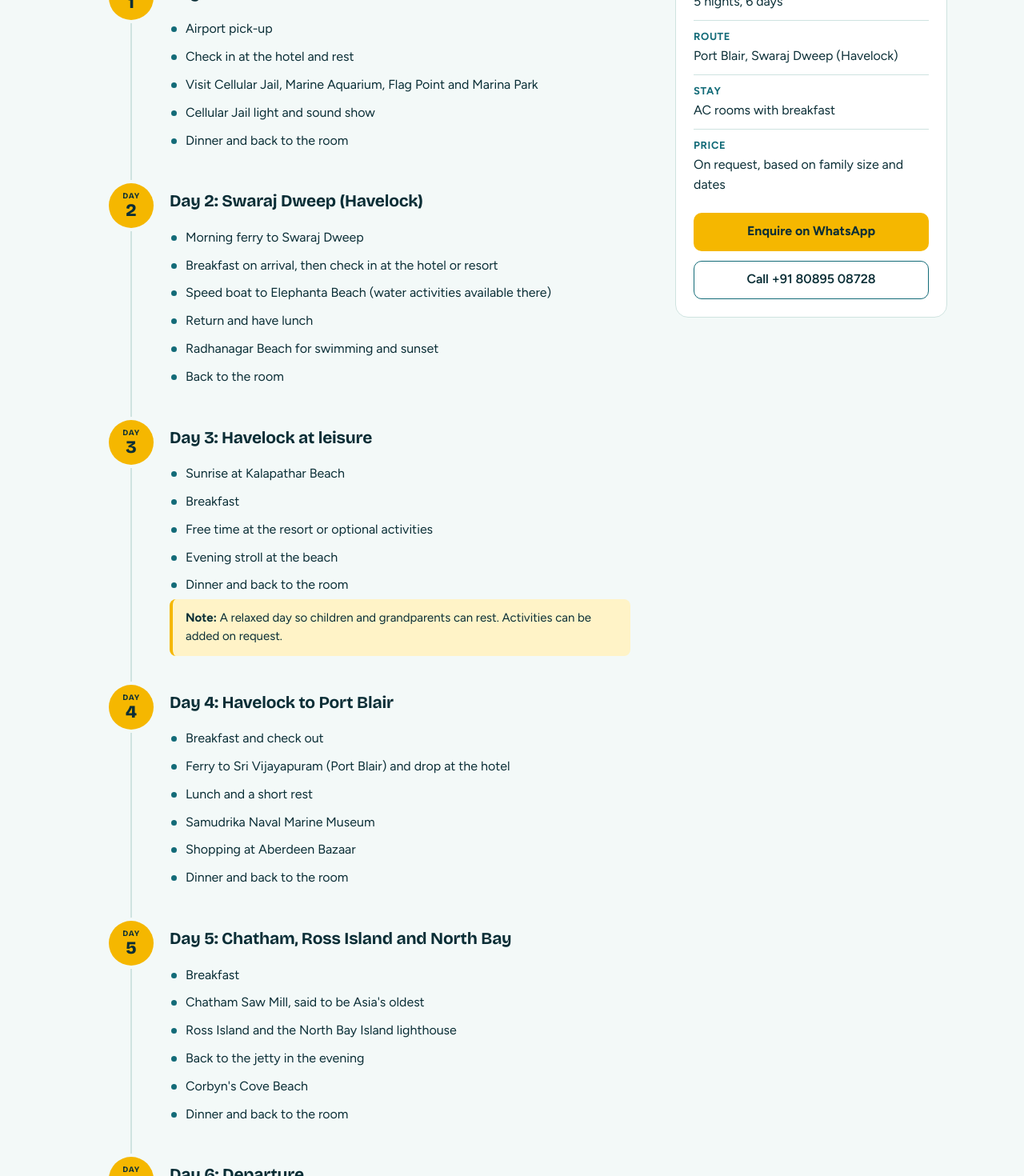
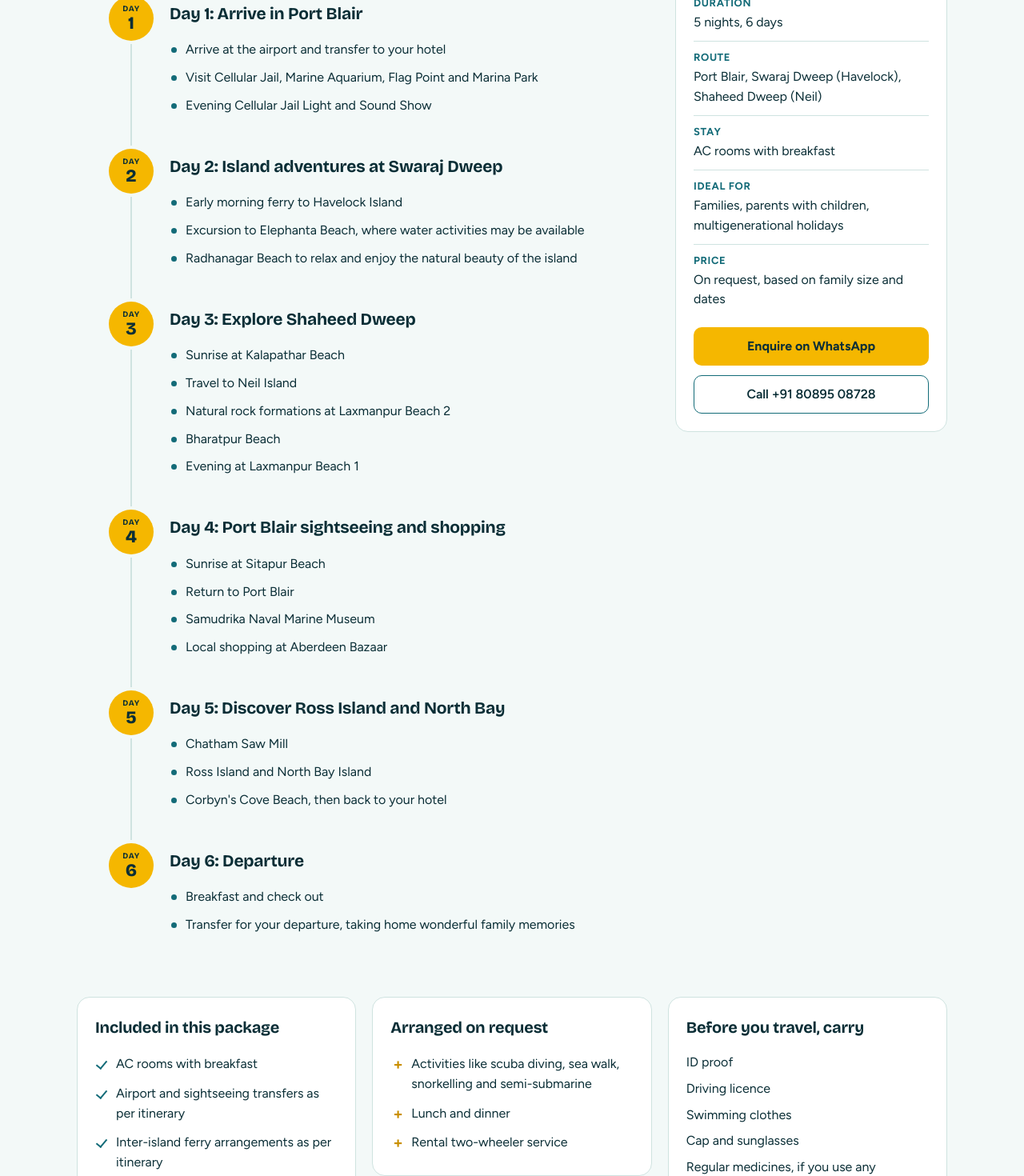
Before and after one commit to shanoopthikkodi19/yellowfintours, a Next.js app: page /family-tour-package-a in a window 1280 px wide. Shown: the part 700-2170 px from the top of the page at 80% size. Built offline with nearby package versions, Linux system fonts and the light colour scheme.

Commit message:
family package changed

```diff
--- a/app/family-tour-package-a/page.tsx
+++ b/app/family-tour-package-a/page.tsx
@@ -4,92 +4,80 @@ import { SiteHeader, SiteFooter } from "../components/SiteChrome";
 import { BRAND, tel } from "../site-data";
 
 export const metadata: Metadata = {
-  title: "Family Tour Package A: Andaman 5 Nights 6 Days | Yellow Fin Tours & Travels",
+  title: "Andaman Family Tour Package: 5 Nights 6 Days | Yellow Fin Tours & Travels",
   description:
-    "Six-day Andaman family tour covering Port Blair and Swaraj Dweep (Havelock), with AC stay, breakfast, ferry tickets and Cellular Jail entry.",
+    "Five-night Andaman family tour covering Port Blair, Swaraj Dweep (Havelock) and Shaheed Dweep (Neil), with AC rooms, breakfast, airport and sightseeing transfers and inter-island ferries.",
 };
 
 /* ---------- EDIT CONTENT HERE ---------- */
 const TRIP = {
-  title: "Family Tour Package A",
+  title: "Andaman Family Tour Package",
   length: "5 nights, 6 days",
-  route: "Port Blair, Swaraj Dweep (Havelock)",
+  route: "Port Blair, Swaraj Dweep (Havelock), Shaheed Dweep (Neil)",
 };
 
 type Day = { day: number; title: string; stops: string[]; note?: string };
 
-// Sample itinerary: replace with your real Family Package A plan.
 const DAYS: Day[] = [
   {
     day: 1,
     title: "Arrive in Port Blair",
     stops: [
-      "Airport pick-up",
-      "Check in at the hotel and rest",
+      "Arrive at the airport and transfer to your hotel",
       "Visit Cellular Jail, Marine Aquarium, Flag Point and Marina Park",
-      "Cellular Jail light and sound show",
-      "Dinner and back to the room",
+      "Evening Cellular Jail Light and Sound Show",
     ],
   },
   {
     day: 2,
-    title: "Swaraj Dweep (Havelock)",
+    title: "Island adventures at Swaraj Dweep",
     stops: [
-      "Morning ferry to Swaraj Dweep",
-      "Breakfast on arrival, then check in at the hotel or resort",
-      "Speed boat to Elephanta Beach (water activities available there)",
-      "Return and have lunch",
-      "Radhanagar Beach for swimming and sunset",
-      "Back to the room",
+      "Early morning ferry to Havelock Island",
+      "Excursion to Elephanta Beach, where water activities may be available",
+      "Radhanagar Beach to relax and enjoy the natural beauty of the island",
     ],
   },
   {
     day: 3,
-    title: "Havelock at leisure",
+    title: "Explore Shaheed Dweep",
     stops: [
       "Sunrise at Kalapathar Beach",
-      "Breakfast",
-      "Free time at the resort or optional activities",
-      "Evening stroll at the beach",
-      "Dinner and back to the room",
+      "Travel to Neil Island",
+      "Natural rock formations at Laxmanpur Beach 2",
+      "Bharatpur Beach",
+      "Evening at Laxmanpur Beach 1",
     ],
-    note: "A relaxed day so children and grandparents can rest. Activities can be added on request.",
   },
   {
     day: 4,
-    title: "Havelock to Port Blair",
+    title: "Port Blair sightseeing and shopping",
     stops: [
-      "Breakfast and check out",
-      "Ferry to Sri Vijayapuram (Port Blair) and drop at the hotel",
-      "Lunch and a short rest",
+      "Sunrise at Sitapur Beach",
+      "Return to Port Blair",
       "Samudrika Naval Marine Museum",
-      "Shopping at Aberdeen Bazaar",
-      "Dinner and back to the room",
+      "Local shopping at Aberdeen Bazaar",
     ],
   },
   {
     day: 5,
-    title: "Chatham, Ross Island and North Bay",
+    title: "Discover Ross Island and North Bay",
     stops: [
-      "Breakfast",
-      "Chatham Saw Mill, said to be Asia's oldest",
-      "Ross Island and the North Bay Island lighthouse",
-      "Back to the jetty in the evening",
-      "Corbyn's Cove Beach",
-      "Dinner and back to the room",
+      "Chatham Saw Mill",
+      "Ross Island and North Bay Island",
+      "Corbyn's Cove Beach, then back to your hotel",
     ],
   },
   {
     day: 6,
     title: "Departure",
-    stops: ["Breakfast", "Check out", "Return to the mainland with beautiful memories"],
+    stops: ["Breakfast and check out", "Transfer for your departure, taking home wonderful family memories"],
   },
 ];
 
 const INCLUDED = [
-  "AC room, breakfast and travelling facilities",
-  "Ferry tickets for Swaraj Dweep, Elephanta Beach, Ross Island and North Bay",
-  "All entry tickets and the light and sound show at Cellular Jail",
+  "AC rooms with breakfast",
+  "Airport and sightseeing transfers as per itinerary",
+  "Inter-island ferry arrangements as per itinerary",
 ];
 
 const ON_REQUEST = [
@@ -104,7 +92,7 @@ const BEACH = ["Towel and extra clothes", "Sunscreen", "Waterproof phone pouch",
 
 export default function FamilyTourPackageAPage() {
   const wa = `https://wa.me/${BRAND.whatsapp}?text=${encodeURIComponent(
-    "Hi Yellow Fin Tours, I'd like details and a quote for Family Tour Package A (Andaman 5 nights 6 days).",
+    "Hi Yellow Fin Tours, I'd like details and a quote for the Andaman Family Tour Package (5 nights 6 days).",
   )}`;
 
   return (
@@ -116,11 +104,11 @@ export default function FamilyTourPackageAPage() {
         <section className="yf-trip-hero">
           <div className="yf-trip-hero-inner">
             <div>
-              <p className="yf-crumbs"><a href="/">Home</a> / Family Tour Package A</p>
+              <p className="yf-crumbs"><a href="/">Home</a> / Andaman Family Tour Package</p>
               <h1 className="yf-display">{TRIP.title}: {TRIP.length}</h1>
               <p className="yf-trip-lead">
-                The Yellow Fin team welcomes your family to a comfortable and memorable island holiday, with an easy
-                pace and short transfers.
+                Create wonderful family memories with Yellow Fin Tours. Explore beautiful beaches, discover island
+                attractions and enjoy a relaxing holiday with your loved ones.
               </p>
               <div className="yf-hero-actions">
                 <a className="yf-btn-primary" href={wa} target="_blank" rel="noopener noreferrer">Get a quote on WhatsApp</a>
@@ -129,7 +117,7 @@ export default function FamilyTourPackageAPage() {
             </div>
             <ul className="yf-facts">
               <li><strong>6 days</strong><span>5 nights</span></li>
-              <li><strong>2 stops</strong><span>Port Blair, Havelock</span></li>
+              <li><strong>3 stops</strong><span>Port Blair, Havelock, Neil</span></li>
               <li><strong>AC stay</strong><span>Breakfast included</span></li>
             </ul>
           </div>
@@ -164,6 +152,7 @@ export default function FamilyTourPackageAPage() {
                 <div><dt>Duration</dt><dd>{TRIP.length}</dd></div>
                 <div><dt>Route</dt><dd>{TRIP.route}</dd></div>
                 <div><dt>Stay</dt><dd>AC rooms with breakfast</dd></div>
+                <div><dt>Ideal for</dt><dd>Families, parents with children, multigenerational holidays</dd></div>
                 <div><dt>Price</dt><dd>On request, based on family size and dates</dd></div>
               </dl>
               <a className="yf-btn-primary" href={wa} target="_blank" rel="noopener noreferrer">Enquire on WhatsApp</a>
```
